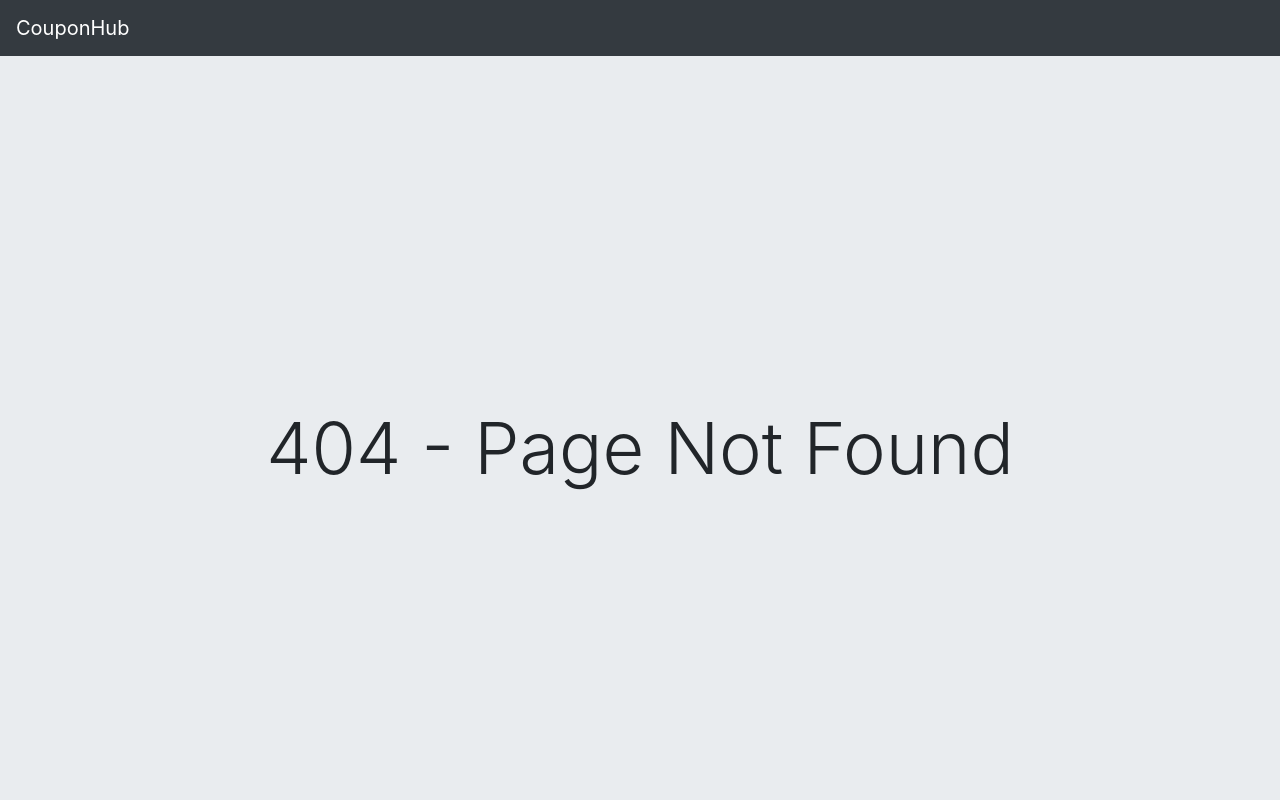
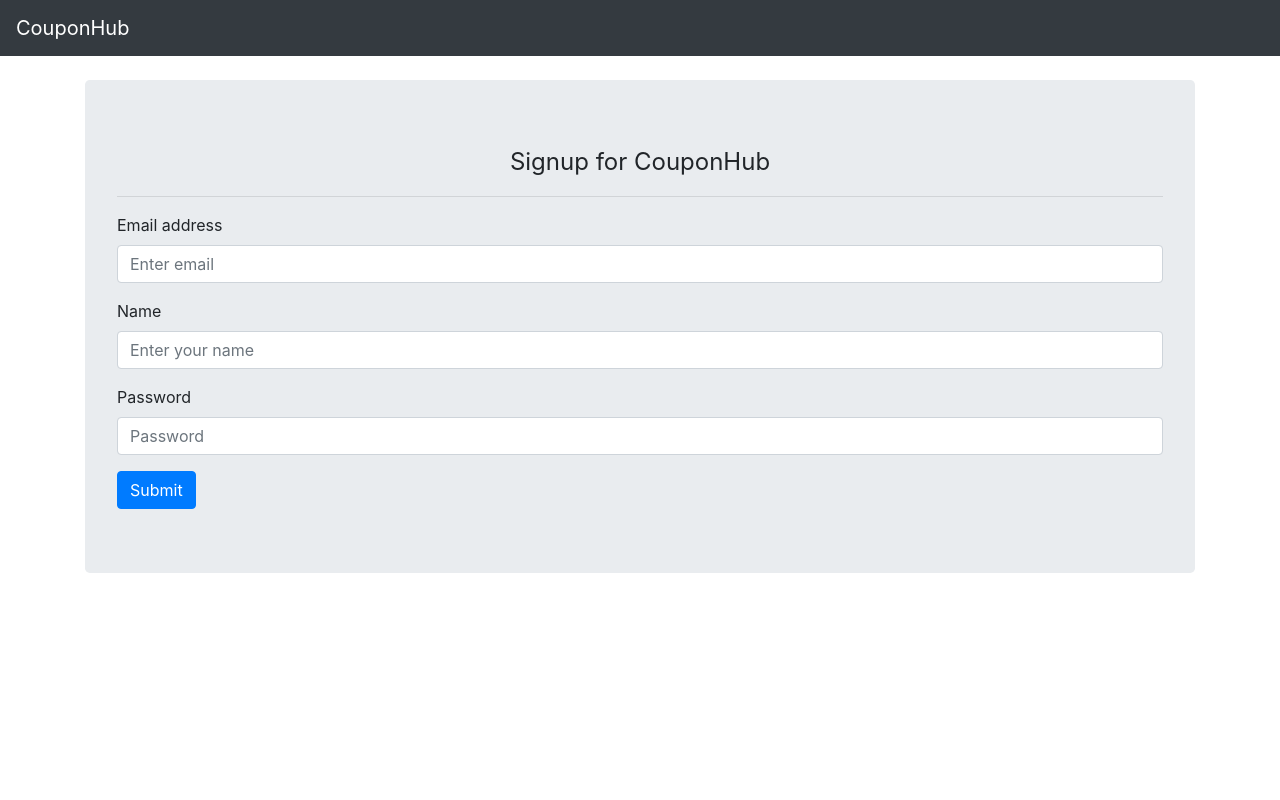
Before and after one commit to inframarauder/couponhub-frontend, a React (Create React App) app: page /signup in a window 1280 px wide. Before the commit this address had no page. Shown: the top 800 px of the page. Built offline with nearby package versions, Linux system fonts and the light colour scheme.

Commit message:
basic login and signup components

```diff
--- a/package.json
+++ b/package.json
@@ -11,10 +11,15 @@
     "react": "^17.0.1",
     "react-bootstrap": "^1.5.0",
     "react-dom": "^17.0.1",
+    "react-redux": "^7.2.2",
     "react-router": "^5.2.0",
     "react-router-dom": "^5.2.0",
     "react-scripts": "4.0.3",
     "react-toastify": "^7.0.3",
+    "redux": "^4.0.5",
+    "redux-devtools-extension": "^2.13.8",
+    "redux-persist": "^6.0.0",
+    "redux-thunk": "^2.3.0",
     "web-vitals": "^1.1.0"
   },
   "scripts": {
--- a/src/App.js
+++ b/src/App.js
@@ -2,6 +2,8 @@
 import { BrowserRouter as Router, Route, Switch } from "react-router-dom";
 import { Header, Footer, NotFound } from "./components";
 import Home from "./pages/Home";
+import Signup from "./pages/Signup";
+import Login from "./pages/Login";
 
 function App() {
   return (
@@ -10,6 +12,9 @@
         <Header />
         <Switch>
           <Route path="/" exact component={Home} />
+          <Route path="/signup" exact component={Signup} />
+          <Route path="/login" exact component={Login} />
+
           <Route component={NotFound} />
         </Switch>
         <Footer />
--- a/src/components/Header.js
+++ b/src/components/Header.js
@@ -4,7 +4,7 @@
 const Header = () => {
   return (
     <Navbar bg="dark" variant="dark">
-      <Navbar.Brand>CouponHub</Navbar.Brand>
+      <Navbar.Brand href="/">CouponHub</Navbar.Brand>
     </Navbar>
   );
 };
--- /dev/null
+++ b/src/pages/Login/index.js
@@ -0,0 +1,31 @@
+import React from "react";
+import { Container, Jumbotron, Form, Button } from "react-bootstrap";
+
+const Login = () => {
+  return (
+    <Container className="h-100">
+      <Jumbotron className="my-4">
+        <legend className="text-center">
+          Login to CouponHub
+          <hr />
+        </legend>
+        <Form>
+          <Form.Group>
+            <Form.Label>Email address</Form.Label>
+            <Form.Control type="email" placeholder="Enter email" />
+          </Form.Group>
+
+          <Form.Group>
+            <Form.Label>Password</Form.Label>
+            <Form.Control type="password" placeholder="Password" />
+          </Form.Group>
+          <Button variant="primary" type="submit">
+            Submit
+          </Button>
+        </Form>
+      </Jumbotron>
+    </Container>
+  );
+};
+
+export default Login;
--- /dev/null
+++ b/src/pages/Signup/index.js
@@ -0,0 +1,35 @@
+import React from "react";
+import { Container, Jumbotron, Form, Button } from "react-bootstrap";
+
+const Signup = () => {
+  return (
+    <Container className="h-100">
+      <Jumbotron className="my-4">
+        <legend className="text-center">
+          Signup for CouponHub
+          <hr />
+        </legend>
+        <Form>
+          <Form.Group>
+            <Form.Label>Email address</Form.Label>
+            <Form.Control type="email" placeholder="Enter email" />
+          </Form.Group>
+          <Form.Group>
+            <Form.Label>Name</Form.Label>
+            <Form.Control type="text" placeholder="Enter your name" />
+          </Form.Group>
+
+          <Form.Group>
+            <Form.Label>Password</Form.Label>
+            <Form.Control type="password" placeholder="Password" />
+          </Form.Group>
+          <Button variant="primary" type="submit">
+            Submit
+          </Button>
+        </Form>
+      </Jumbotron>
+    </Container>
+  );
+};
+
+export default Signup;
```
Also changed, not shown: src/redux/actionTypes.js (added), src/redux/store.js (added), 1 other file (tests, documents, lock files or other folders).
